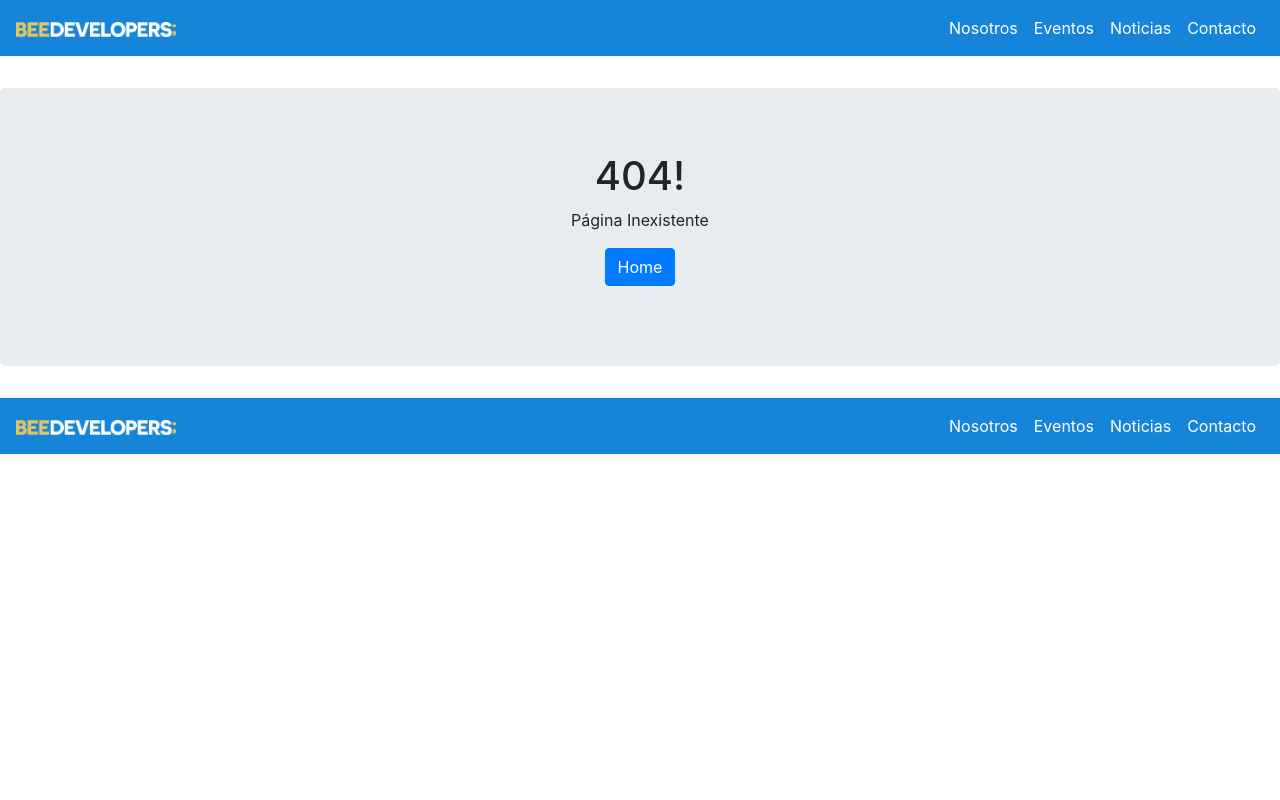
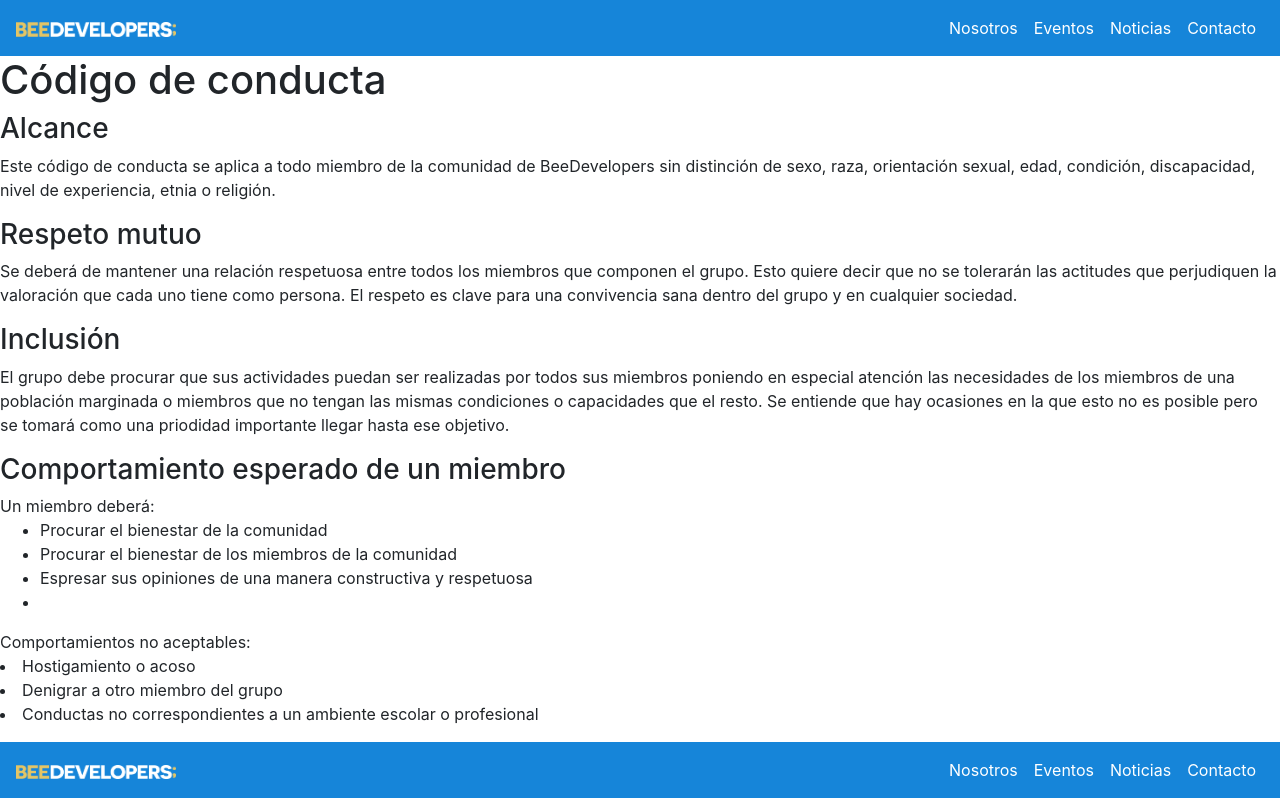
Before and after one commit to BeeDevelopers/WebPage, a React (Create React App) app: page /conducta in a window 1280 px wide. Before the commit this address had no page. Built offline with nearby package versions, Linux system fonts and the light colour scheme.

Commit message:
código de conducta agragado

```diff
--- /dev/null
+++ b/src/components/Conducta.js
@@ -0,0 +1,35 @@
+import React, { Component } from 'react';
+
+export default class Conducta extends Component {
+    render() {
+        return (
+            <>
+            <h1>Código de conducta</h1>
+            <h3>Alcance</h3>
+            <p>Este código de conducta se aplica a todo miembro de la comunidad de BeeDevelopers sin distinción de sexo, raza, orientación sexual, edad, condición, discapacidad, nivel de experiencia, etnia o religión. </p>
+            <h3>Respeto mutuo</h3>
+            <p>
+                Se deberá de mantener una relación respetuosa entre todos los miembros que componen el grupo. Esto quiere decir que no se tolerarán las actitudes que perjudiquen la valoración que cada uno tiene como persona. El respeto es clave para una convivencia sana dentro del grupo y en cualquier sociedad.
+            </p>
+            <h3>Inclusión</h3>
+            <p>
+                El grupo debe procurar que sus actividades puedan ser realizadas por todos sus miembros poniendo en especial atención las necesidades de los miembros de una población marginada o miembros que no tengan las mismas condiciones o capacidades que el resto. Se entiende que hay ocasiones en la que esto no es posible pero se tomará como una priodidad importante llegar hasta ese objetivo.
+            </p>
+            <h3>Comportamiento esperado de un miembro</h3>
+            <p>
+            Un miembro deberá: <br/>
+            <ul>
+                <li>Procurar el bienestar de la comunidad</li>
+                <li>Procurar el bienestar de los miembros de la comunidad</li>
+                <li>Espresar sus opiniones de una manera constructiva y respetuosa</li>
+                <li></li>
+            </ul>
+            Comportamientos no aceptables: <br/>
+                <li>Hostigamiento o acoso</li>
+                <li>Denigrar a otro miembro del grupo</li>
+                <li>Conductas no correspondientes a un ambiente escolar o profesional</li>
+            </p>
+            </>
+        );
+    }
+}
--- a/src/components/Router.js
+++ b/src/components/Router.js
@@ -7,6 +7,7 @@ import Eventos from './Eventos';
 import Contacto from './Contacto';
 import Noticias from './Noticias';
 import Nosotros from './Nosotros';
+import Conducta from './Conducta';
 
 import Error from './Error';
 
@@ -23,6 +24,7 @@ export default class Router extends Component {
                     <Route exact path="/contacto" component={Contacto} />
                     <Route exact path="/noticias" component={Noticias} />
                     <Route exact path="/nosotros" component={Nosotros} />
+                    <Route exact path="/conducta" component={Conducta} />
                     {/* <Route exact path="/"component={Home} /> */}
                     <Route component={Error}/>
                 </Switch>
```
